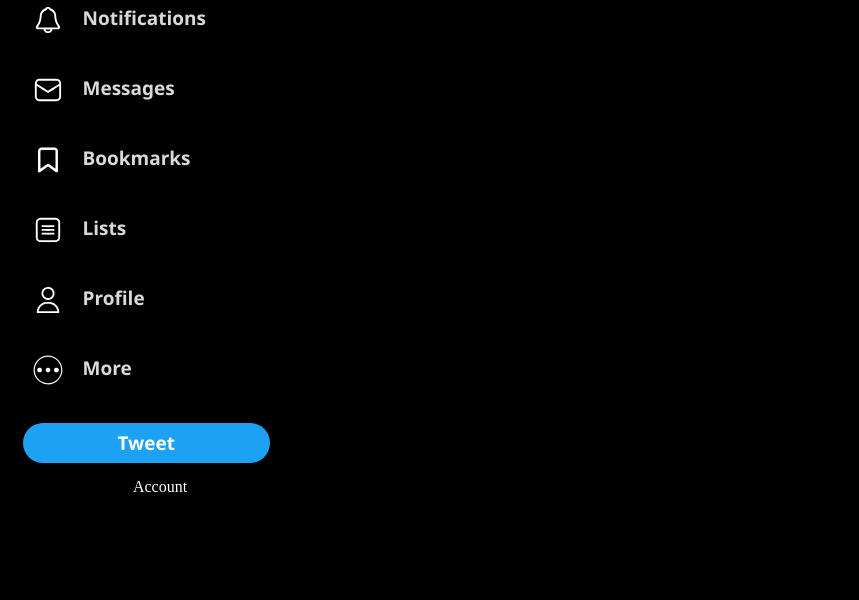
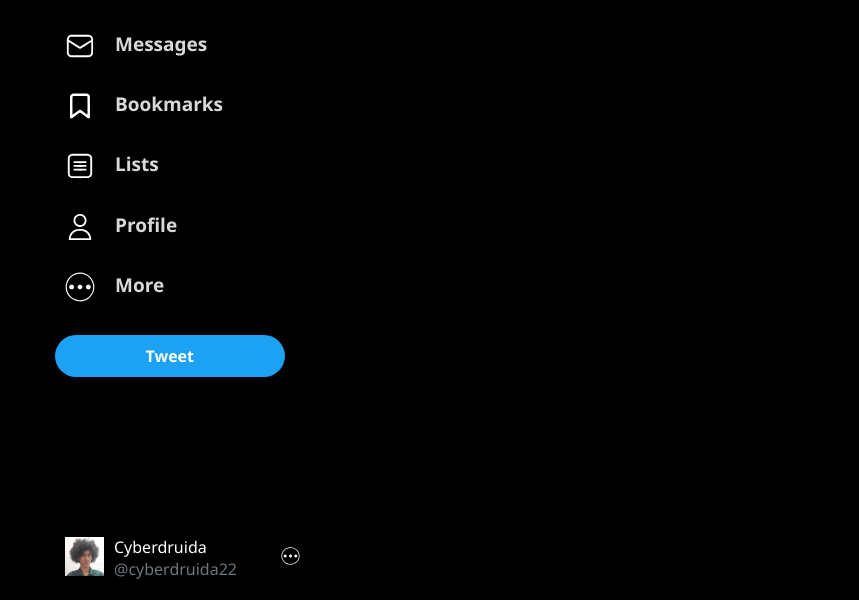
Before and after one commit to druidaurbano/twitter-copia, a plain HTML site: page index.html in a window 1280 px wide. Shown: the part 200-800 px from the top of the page, without its empty margins (0-859 px from the left). Drawn offline with Linux system fonts and the light colour scheme.

Commit message:
account fixed

```diff
--- a/index.html
+++ b/index.html
@@ -7,10 +7,12 @@
 
     <link rel="stylesheet" href="./style.css">
 </head>
+
 <body>
     <header class="sidebar">
         <div class="menu">
             <div class="menu-up">
+
                 <div class="head-home">
                     <h1>
                         <a href="#">
@@ -20,7 +22,9 @@
                         </a>
                     </h1>
                 </div>
+
                 <div class="options">
+
                     <a href="#">
                         <div class="option-item">
                             <div>
@@ -127,6 +131,7 @@
                         </div>
                     </a>
                 </div>
+
                 <div class="tweet">
                     <a href="#">
                         <div>
@@ -135,8 +140,33 @@
                     </a>
                 </div>
             </div>
+
             <div class="account">
-                <p>Account</p>
+                    <div class="inner-account">
+
+                        <div class="photo-account">
+                            <img src="./assets/profile-photo.jpg" alt="CyberDruida Image">
+                        </div>
+
+                        <div class="name-account">
+                                <div class="profile-name-account">
+                                    <span>Cyberdruida</span>
+                                </div>
+
+                                <div class="user-name-account">
+                                    <span>@cyberdruida22</span>
+                                </div>
+                        </div>
+
+                        <div class="more-account">
+                            <div>
+                                <span>
+                                    <img src="./assets/icon-more.svg" alt="">
+                                </span>
+                            </div>
+                        </div>
+
+                    </div>
             </div>
         </div>
     </header>
--- a/style.css
+++ b/style.css
@@ -29,22 +29,29 @@
 
 
     display: flex;
-    justify-content: center;
+    justify-content: flex-end;
 }
 
 .menu {
     padding: 0 10px;
+
+    display: flex;
+    flex-direction: column;
+    justify-content: space-between;
+
+    width: 275px;
 }
 
 .menu-up {
-    width: 275px;
     align-items: center;
     justify-content: center;
     font-weight: 700;
 }
 
 .head-home {
-    padding: 2px 0;
+    padding: 4px 0;
+
+    width: 100%;
 }
 
 .head-home h1 a div{                 /*ícone do twitter em cima de options*/
@@ -55,15 +62,10 @@
     height: 30px;
 }
 
-.options a:hover{       /*quando passar o mouse por cima das options que vão de home até more*/
-    color: var(--blue-twitter);
-    background-color: rgba(29, 161, 242, 0.1);
-
-    transition-duration: 0.2s;
-}
-
-a {                 /*âncoras de home a more*/
+.options a {                 /*âncoras de home a more*/
     display: flex;
+    justify-content: start;
+    align-items: center;
 
     text-decoration: none;
 
@@ -72,11 +74,21 @@
     color: #d9d9d9;
 
     width: 100%;
-    height: auto;
+    height: 60.25px;
+
+    /*padding: 0.4375rem 0;*/
+}
+
+.options a:hover {       /*quando passar o mouse por cima das options que vão de home até more*/
+    color: var(--blue-twitter);
+    /*box-shadow: 0 1px 2px rgba(f,f,f,0.1);*/
+    background-color: rgba(29, 161, 242, 0.1);
+
+    /*width: fit-content;*/
+    border-radius: 9999px;
 
     cursor: pointer;
-
-    padding: 0.4375rem 0;
+    transition-duration: 0.2s;
 }
 
 .option-item{
@@ -94,40 +106,89 @@
     height: 30px;
 }
 
+/* Botão Azul tweet --------------*/
 
-.tweet a{            /*div do botão azul tweet*/
+.tweet a{            /*âncora do botão azul tweet*/
     width: 90%;
+    height: 100%;
     justify-content: center;
+
+    font-family: var(--segoeFont);
 
     margin: 15px 0;
 
     position: relative;
 
     display: flex;
-}
 
-.tweet a{           /*âncora do botão azul tweet*/
+    padding: 10px 0;
+
     color: var(--white);
 
     border-radius: 9999px;  /*faz a borda ficar esticada e arredondada*/
     border-width: 1px;
     border-style: none;
-
+    text-decoration: none;
     background-color: var(--blue-twitter);
 }
 
-
-.account {
-
+.tweet a:hover {
+    background-color: var(--white);
+    color: var(--blue-twitter);
+    transition-duration: 0.2s;
 }
 
-p {
+/* Account Group------------*/
+.account {
     display: flex;
-    justify-content: center;
+
+    margin: 10px 0;
 
     color: var(--white);
+
+    box-sizing: border-box;
+    align-items: center;
 }
 
+.inner-account {
+    padding: 10px;
+
+    display: flex;
+    flex-direction: row;;
+
+
+    align-items: center;
+
+    height: 100%;
+    width: 100%;
+
+    box-sizing: border-box;
+}
+
+.name-account {
+    margin: 0 10px;
+
+    font-family: var(--segoeFont);
+}
+
+.user-name-account {
+    color: rgb(110, 118, 125);
+}
+
+.more-account {
+    display: flex;
+
+    align-items: flex-end;
+    justify-content: flex-end;
+
+        flex-grow: 1;
+    box-sizing: border-box;
+}
+
+.more-account div span img{     /*icon more*/
+    width: 18.75px;
+    height: 18.75px;
+}
 /* Main --------*/
 
 main {
```
Also changed, not shown: assets/profile-photo.jpg (added).
